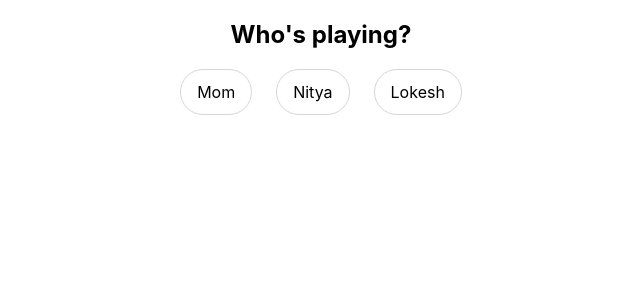
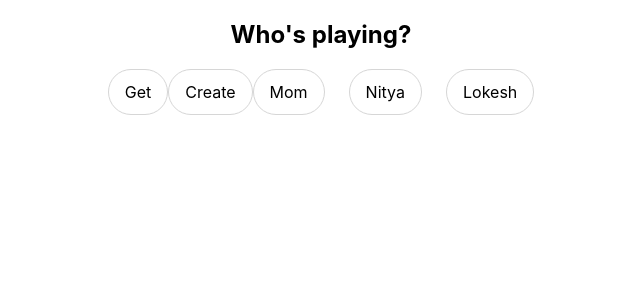
Before and after one commit to lokesh/team-bee-admin, a Vue app: page /#/ in a window 1280 px wide. Shown: the top 300 px of the page, without its empty margins (319-959 px from the left). Built offline with nearby package versions, Linux system fonts and the light colour scheme.

Commit message:
api testing w/axios

```diff
--- a/package.json
+++ b/package.json
@@ -8,6 +8,7 @@
     "lint": "vue-cli-service lint"
   },
   "dependencies": {
+    "axios": "^0.20.0",
     "core-js": "^3.6.5",
     "lodash.shuffle": "^4.2.0",
     "vue": "^2.6.11",
--- /dev/null
+++ b/src/axios.js
@@ -0,0 +1,5 @@
+import axios from 'axios';
+
+export default axios.create({
+  baseURL: 'http://localhost:3000/api',
+});
--- a/src/data/9968.json
+++ b/src/data/9968.json
@@ -1 +1 @@
-{"puzzleID":9968,"userID":50814245,"answers":["altar","atrial","avatar","lariat","raita","ratatat","ritual","tall","taut","tiara","till","trail","trait","travail","trial","trill","trivia","trivial","ultra","vault","virtual","vital"]}
+{"centerLetter":"t","outerLetters":["v","i","r","u","a","l"], "answers":["altar","atrial","avatar","lariat","raita","ratatat","ritual","tall","taut","tiara","till","trail","trait","travail","trial","trill","trivia","trivial","ultra","vault","virtual","vital"]}
--- a/src/main.js
+++ b/src/main.js
@@ -2,6 +2,8 @@ import Vue from 'vue'
 import App from './App.vue'
 import store from './store'
 import router from './router'
+
+/* Vue config */
 
 Vue.config.productionTip = false
 
--- a/src/store/index.js
+++ b/src/store/index.js
@@ -1,7 +1,7 @@
 import Vue from 'vue'
 import Vuex from 'vuex'
 import shuffle from 'lodash.shuffle';
-import { calcPoints } from '../utils';
+import { calcPoints } from '@/utils';
 
 Vue.use(Vuex)
 
--- a/src/views/LoginView.vue
+++ b/src/views/LoginView.vue
@@ -3,6 +3,18 @@
     <h2>Who's playing?</h2>
 
     <div class="button-row">
+      <button
+        @click="getPuzzle"
+      >
+        Get
+      </button>
+
+      <button
+        @click="createPuzzle"
+      >
+        Create
+      </button>
+
       <button
         class="button-row-button button-vandana"
         @click="setUser('Vandana')"
@@ -26,10 +38,43 @@
 </template>
 
 <script>
+import axios from '@/axios';
+
 export default {
   name: 'LoginView',
 
   methods: {
+    async getPuzzle() {
+      try {
+        const resp = await axios.get('/puzzles/2');
+        console.log(resp);
+      } catch (error) {
+        console.log(error)
+      }
+    },
+    async createPuzzle() {
+      const puzzle = {
+        "centerLetter":"t",
+        "outerLetters":["v","i","r","u","a","l"],
+        "answers":["altar","atrial","avatar","lariat","raita","ratatat","ritual","tall","taut","tiara","till","trail","trait","travail","trial","trill","trivia","trivial","ultra","vault","virtual","vital"]
+      };
+      try {
+        const resp = await axios.post('/puzzles', {
+          name: "9968",
+          config: JSON.stringify(puzzle),
+        });
+        console.log(resp);
+      } catch (error) {
+        console.error(error);
+      }
+      // console.log(axios);
+
+
+      // // const resp = await fetch('https://node-express-pg.herokuapp.com/v1/messages');
+      // const data = await resp.json();
+      // console.log(resp.data);
+    },
+
     setUser(user) {
       this.$store.commit('setUser', {
         name: user,
```
Also changed, not shown: 2 other files (tests, documents, lock files or other folders).
